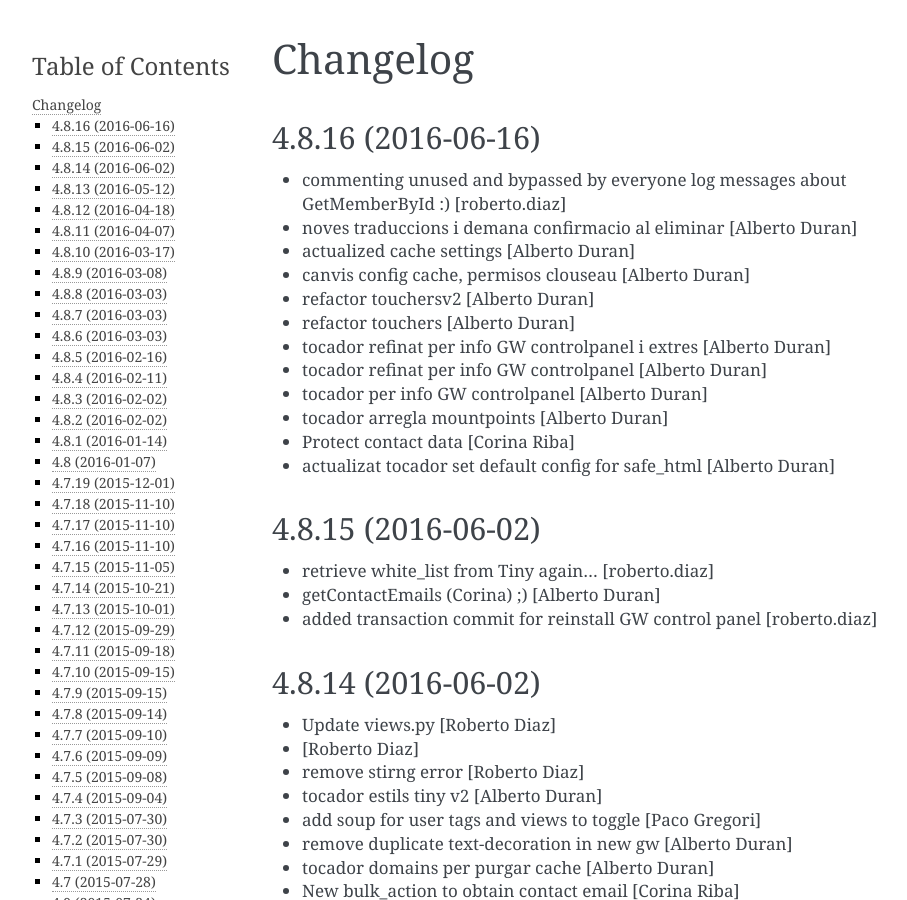
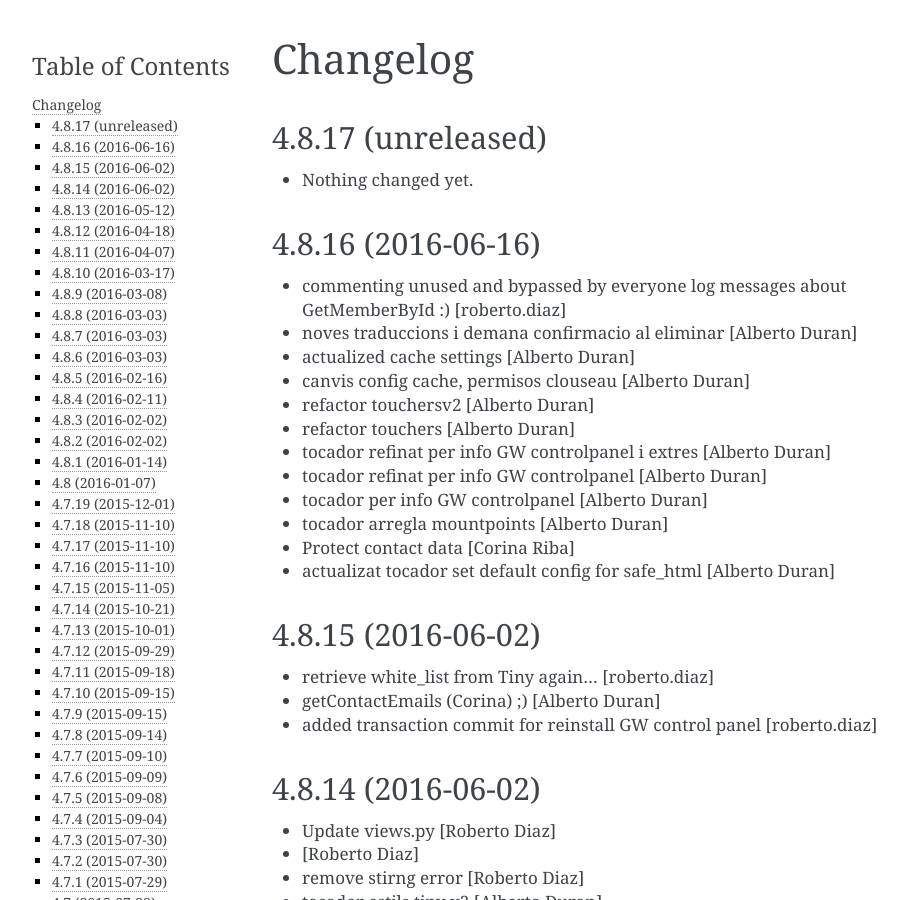
Before and after one commit to UPCnet/genweb.core, a Sphinx documentation site: the page built from docs/HISTORY.rst, in a window 1280 px wide and 900 px high. Shown: the whole window, without its empty margins (148-1055 px from the left). Built offline with Sphinx 7.4.7, drawn with Linux system fonts in a browser that asks for light colours.

Commit message:
Back to development: 4.8.17

```diff
--- a/docs/HISTORY.rst
+++ b/docs/HISTORY.rst
@@ -1,5 +1,11 @@
 Changelog
 =========
+
+4.8.17 (unreleased)
+-------------------
+
+- Nothing changed yet.
+
 
 4.8.16 (2016-06-16)
 -------------------
--- a/setup.py
+++ b/setup.py
@@ -1,7 +1,7 @@
 from setuptools import setup, find_packages
 import os
 
-version = '4.8.16'
+version = '4.8.17.dev0'
 
 README = open('README.rst').read()
 HISTORY = open(os.path.join('docs', 'HISTORY.rst')).read()
```
